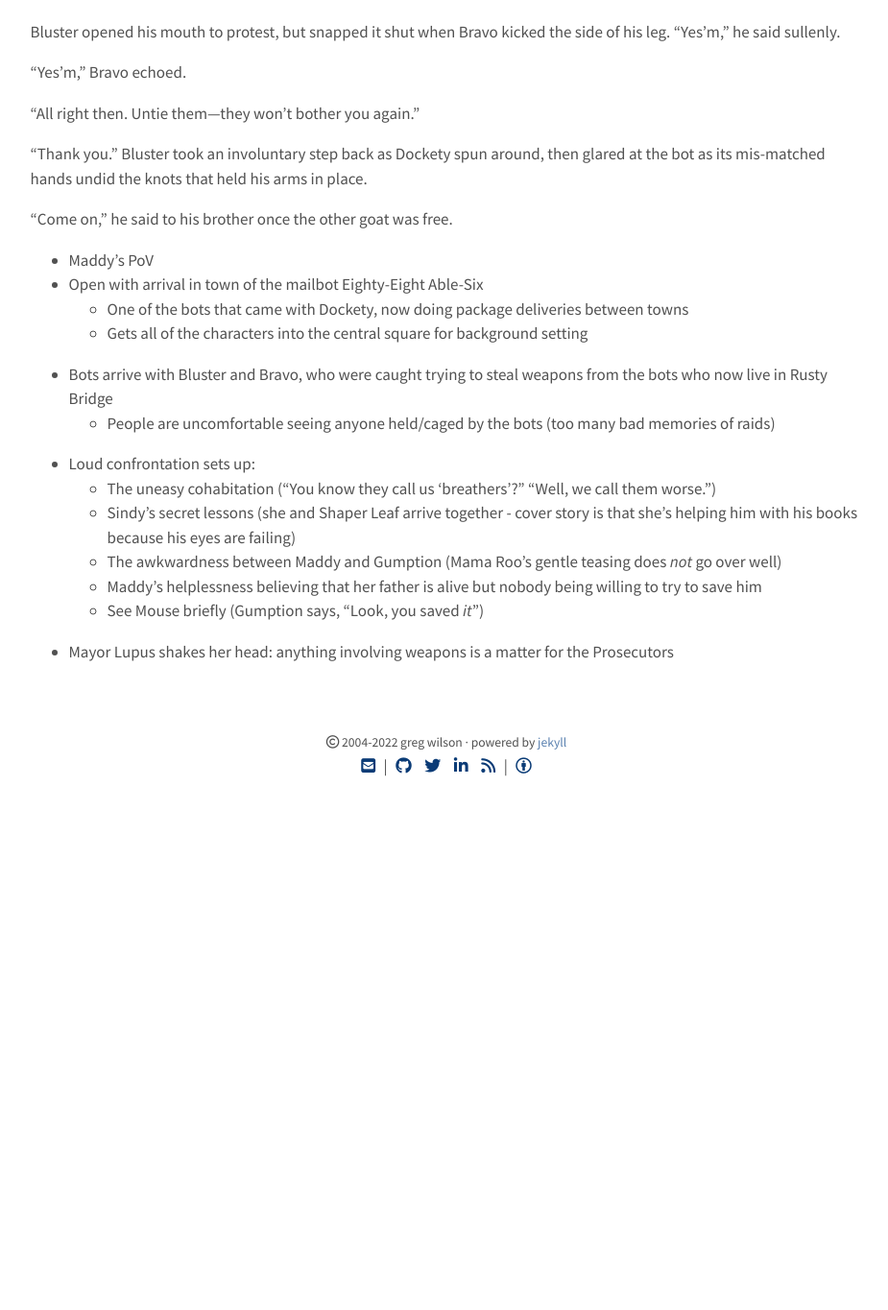
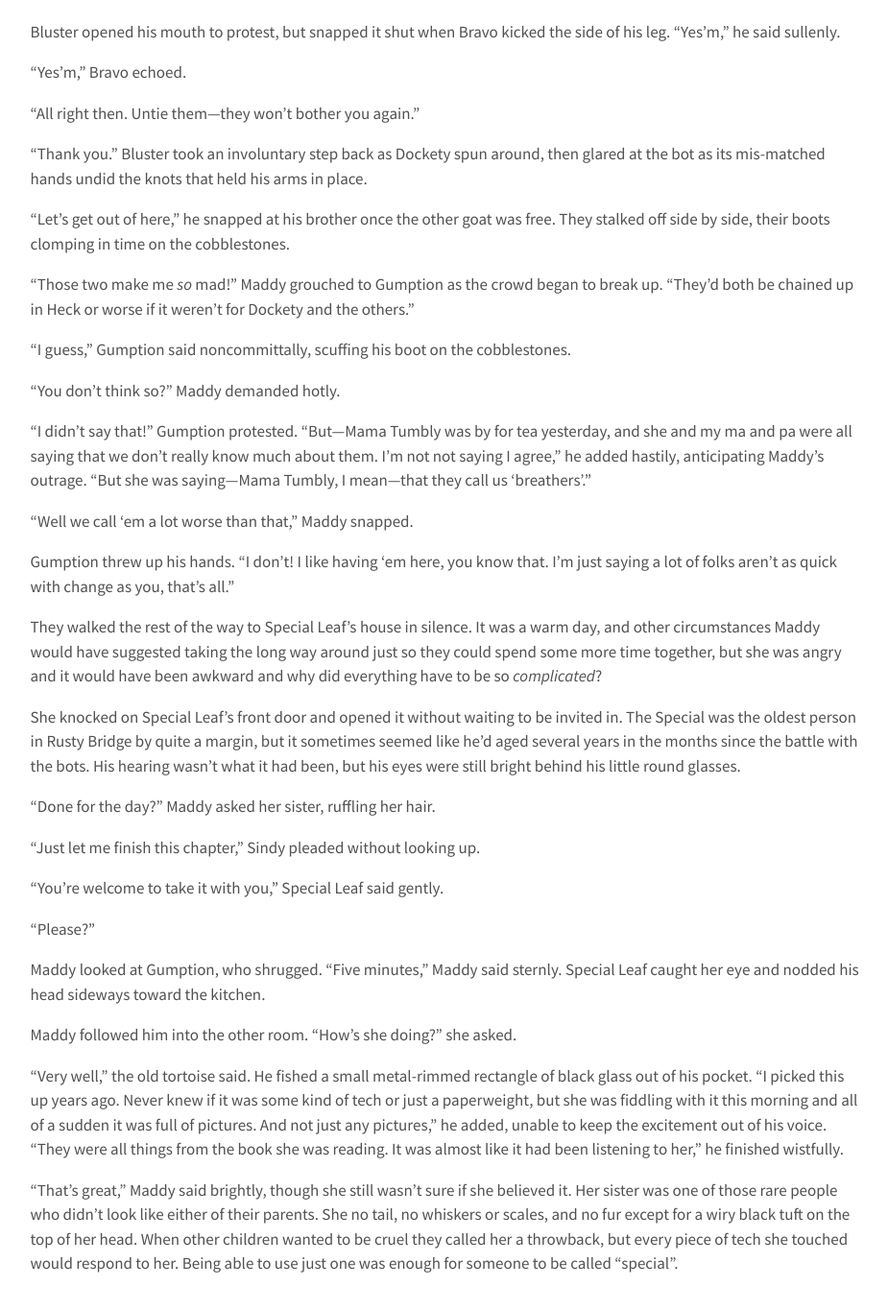
Before and after one commit to gvwilson/sensibleadventures, a Jekyll site: the page built from in-heck/in-heck.md, in a window 1280 px wide and 1400 px high, scrolled down 3237 px. Shown: the top 1365 px of the window at 96% size, without its empty margins (175-1100 px from the left). Built offline with Jekyll 4.4.1, drawn with Linux system fonts in a browser that asks for light colours; nearby versions of some CDN libraries; before the commit the page ends 4082 px from its top, so only the background shows below that; some of the changed text lies outside the part shown.

Commit message:
+525 words

```diff
--- a/in-heck/in-heck.md
+++ b/in-heck/in-heck.md
@@ -42,7 +42,7 @@
 
 "Thank you," Maddy mumbled.
 The mayor had a way of looking at people that made them feel like she could read their mind.
-Shaper Leaf said that wasa big part of why she'd been re-elected so many times:
+Special Leaf said that was a big part of why she'd been re-elected so many times:
 everyone who even thought about running against felt guilty just thinking about it.
 
 They waited on the steps of the mayor's house as a handful of people gathered
@@ -130,7 +130,7 @@
 
 She shook her head.
 "Not here.
-You want to go look in on Shaper Leaf?"
+You want to go look in on Special Leaf?"
 
 Gumption shrugged.
 "Sure.
@@ -140,7 +140,7 @@
 Maddy glanced around involuntarily,
 but nobody was listening.
 Only a handful of people and bots knew about her sister's special ability,
-and Shaper Leaf was adamant that they keep it that way as long as they could.
+and Special Leaf was adamant that they keep it that way as long as they could.
 "Never borrow trouble from tomorrow," he had said firmly
 when Mama Roo had suggested that they at least let the mayor know.
 
@@ -265,19 +265,97 @@
 then glared at the bot as its mis-matched hands undid the knots
 that held his arms in place.
 
-"Come on," he said to his brother
+"Let's get out of here," he snapped at his brother
 once the other goat was free.
+They stalked off side by side,
+their boots clomping in time on the cobblestones.
 
-- Maddy's PoV
-- Open with arrival in town of the mailbot Eighty-Eight Able-Six
-  - One of the bots that came with Dockety, now doing package deliveries between towns
-  - Gets all of the characters into the central square for background setting
-- Bots arrive with Bluster and Bravo, who were caught trying to steal weapons from the bots who now live in Rusty Bridge
-  - People are uncomfortable seeing anyone held/caged by the bots (too many bad memories of raids)
-- Loud confrontation sets up:
-  - The uneasy cohabitation ("You know they call us 'breathers'?" "Well, we call them worse.")
-  - Sindy's secret lessons (she and Shaper Leaf arrive together - cover story is that she's helping him with his books because his eyes are failing)
-  - The awkwardness between Maddy and Gumption (Mama Roo's gentle teasing does *not* go over well)
-  - Maddy's helplessness believing that her father is alive but nobody being willing to try to save him
-  - See Mouse briefly (Gumption says, "Look, you saved *it*")
-- Mayor Lupus shakes her head: anything involving weapons is a matter for the Prosecutors
+"Those two make me *so* mad!"
+Maddy grouched to Gumption as the crowd began to break up.
+"They'd both be chained up in Heck or worse
+if it weren't for Dockety and the others."
+
+"I guess,"
+Gumption said noncommittally,
+scuffing his boot on the cobblestones.
+
+"You don't think so?"
+Maddy demanded hotly.
+
+"I didn't say that!"
+Gumption protested.
+"But---Mama Tumbly was by for tea yesterday,
+and she and my ma and pa were all saying that
+we don't really know much about them.
+I'm not not saying I agree,"
+he added hastily,
+anticipating Maddy's outrage.
+"But she was saying---Mama Tumbly, I mean---that they call us 'breathers'."
+
+"Well we call 'em a lot worse than that,"
+Maddy snapped.
+
+Gumption threw up his hands.
+"I don't!
+I like having 'em here, you know that.
+I'm just saying a lot of folks aren't as quick with change as you,
+that's all."
+
+They walked the rest of the way to Special Leaf's house in silence.
+It was a warm day,
+and other circumstances Maddy would have suggested taking the long way around
+just so they could spend some more time together,
+but she was angry and it would have been awkward
+and why did everything have to be so *complicated*?
+
+She knocked on Special Leaf's front door
+and opened it without waiting to be invited in.
+The Special was the oldest person in Rusty Bridge by quite a margin,
+but it sometimes seemed like he'd aged several years
+in the months since the battle with the bots.
+His hearing wasn't what it had been,
+but his eyes were still bright behind his little round glasses.
+
+"Done for the day?"
+Maddy asked her sister,
+ruffling her hair.
+
+"Just let me finish this chapter,"
+Sindy pleaded without looking up.
+
+"You're welcome to take it with you,"
+Special Leaf said gently.
+
+"Please?"
+
+Maddy looked at Gumption, who shrugged.
+"Five minutes,"
+Maddy said sternly.
+Special Leaf caught her eye and nodded his head sideways toward the kitchen.
+
+Maddy followed him into the other room.
+"How's she doing?" she asked.
+
+"Very well,"
+the old tortoise said.
+He fished a small metal-rimmed rectangle of black glass out of his pocket.
+"I picked this up years ago.
+Never knew if it was some kind of tech or just a paperweight,
+but she was fiddling with it this morning
+and all of a sudden it was full of pictures.
+And not just any pictures,"
+he added,
+unable to keep the excitement out of his voice.
+"They were all things from the book she was reading.
+It was almost like it had been listening to her,"
+he finished wistfully.
+
+"That's great," Maddy said brightly,
+though she still wasn't sure if she believed it.
+Her sister was one of those rare people who didn't look like either of their parents.
+She no tail,
+no whiskers or scales,
+and no fur except for a wiry black tuft on the top of her head.
+When other children wanted to be cruel they called her a throwback,
+but every piece of tech she touched would respond to her.
+Being able to use just one was enough for someone to be called "special".
```
Also changed, not shown: in-heck/in-heck-outline.md (+1 -1 lines).
